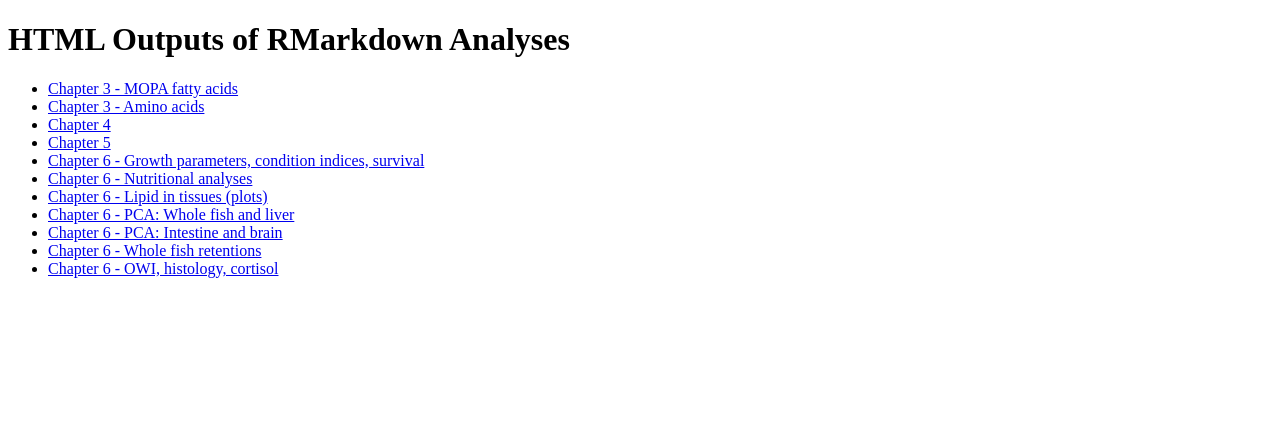
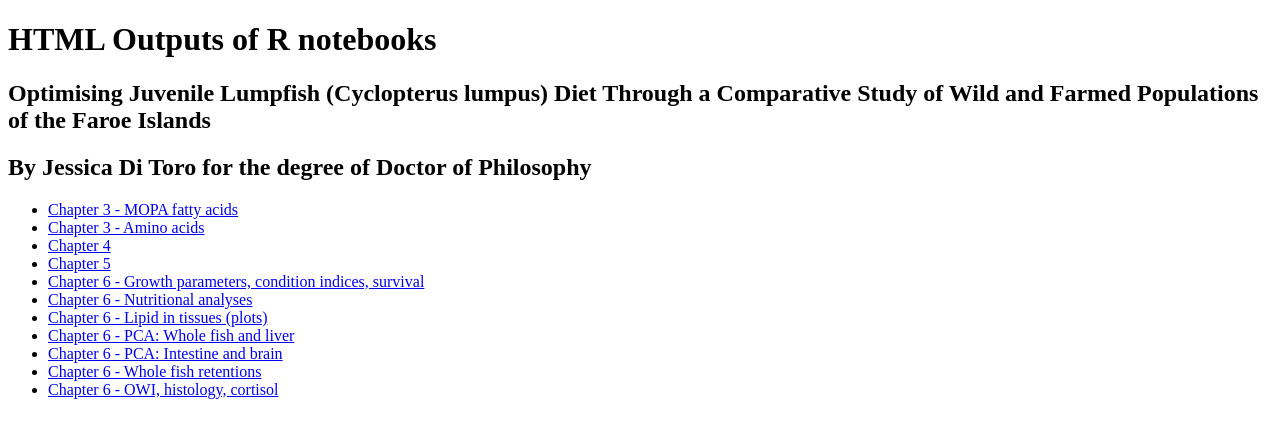
Before and after one commit to JessicaDiToro/Notebooks-for-Optimising-Juvenile-Lumpfish-Diet, a plain HTML site: page index.html in a window 1280 px wide. Drawn offline with Linux system fonts and the light colour scheme.

Commit message:
Update index.html

```diff
--- a/index.html
+++ b/index.html
@@ -5,7 +5,9 @@
   <title>Lumpfish Diet Optimisation Notebooks</title>
 </head>
 <body>
-  <h1>HTML Outputs of RMarkdown Analyses</h1>
+  <h1>HTML Outputs of R notebooks </h1>
+  <h2>Optimising Juvenile Lumpfish (Cyclopterus lumpus) Diet Through a Comparative Study of Wild and Farmed Populations of the Faroe Islands</h2>
+  <h2>By Jessica Di Toro for the degree of Doctor of Philosophy  </h2>
   <ul>
     <li><a href="Chapter-3_MOPA_FA.html">Chapter 3 - MOPA fatty acids</a></li>
     <li><a href="Chapter-3_AA.html">Chapter 3 - Amino acids</a></li>
```
